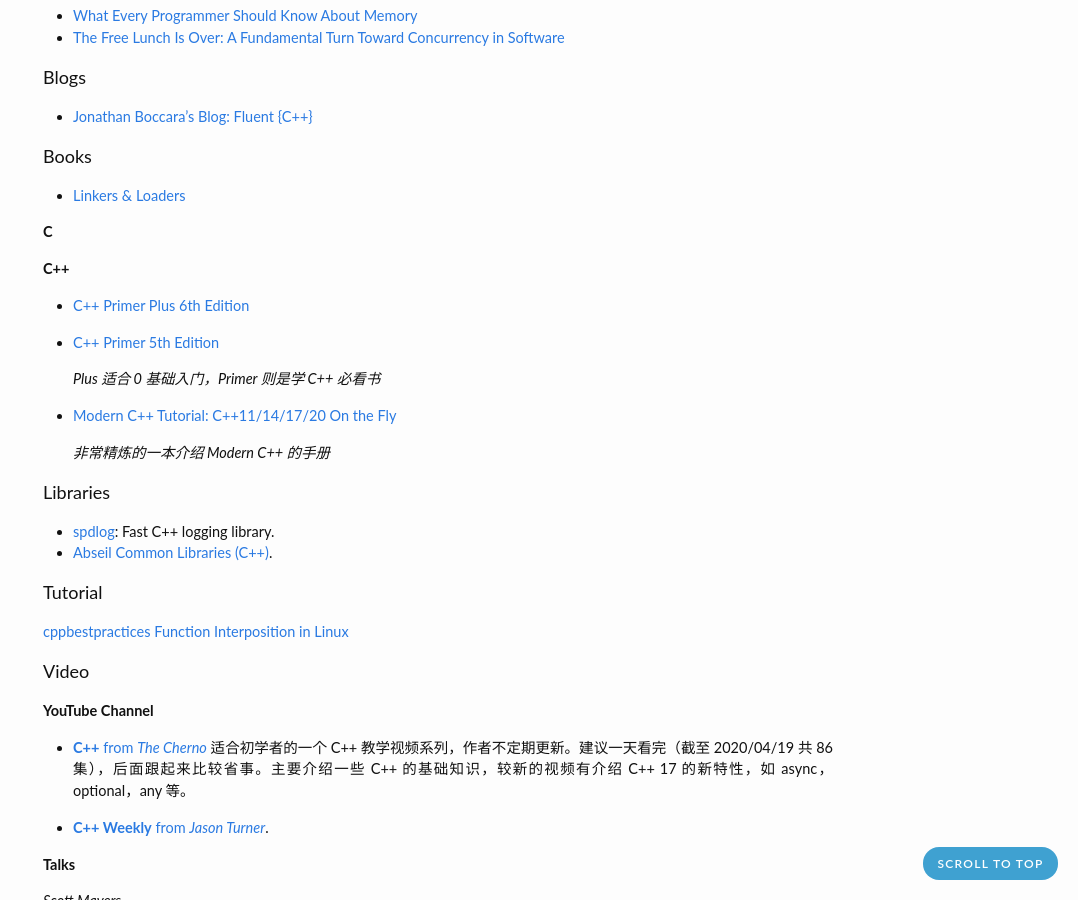
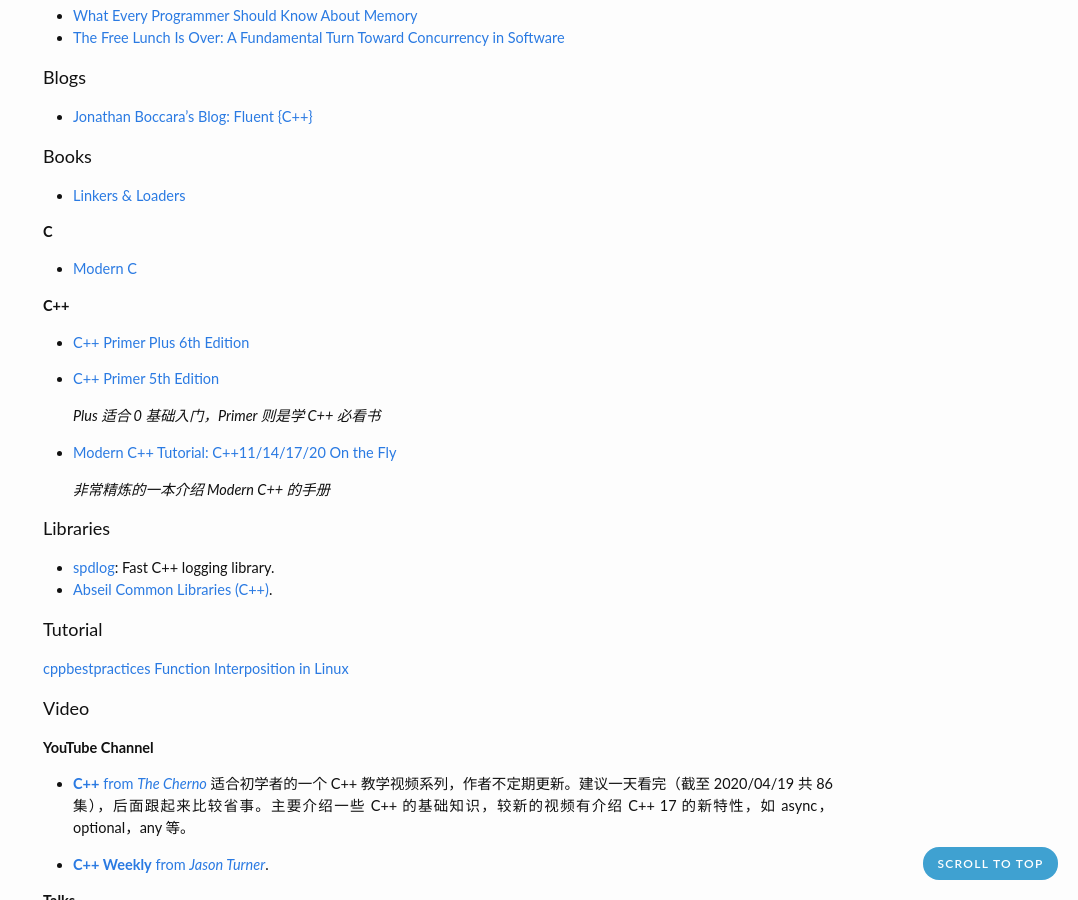
Before and after one commit to zhjwpku/zhjwpku.github.io, a Jekyll site: the page built from _posts/2019-10-07-cpp-learning-resources.md, in a window 1280 px wide and 900 px high, scrolled down 430 px. Shown: the whole window, without its empty margins (202-1280 px from the left). Built offline with Jekyll 4.4.1, drawn with Linux system fonts in a browser that asks for light colours; comment, search, counter and statistics services are not loaded.

Commit message:
modern c
Signed-off-by: Zhao Junwang <zhjwpku@gmail.com>

```diff
--- a/_posts/2019-10-07-cpp-learning-resources.md
+++ b/_posts/2019-10-07-cpp-learning-resources.md
@@ -31,6 +31,8 @@
 - [Linkers & Loaders][linker_and_loaders]
 
 **C**
+
+- [Modern C][modernc]
 
 **C++**
 
```
Also changed, not shown: other parts of _posts/2019-10-07-cpp-learning-resources.md (+1 -0 lines).
